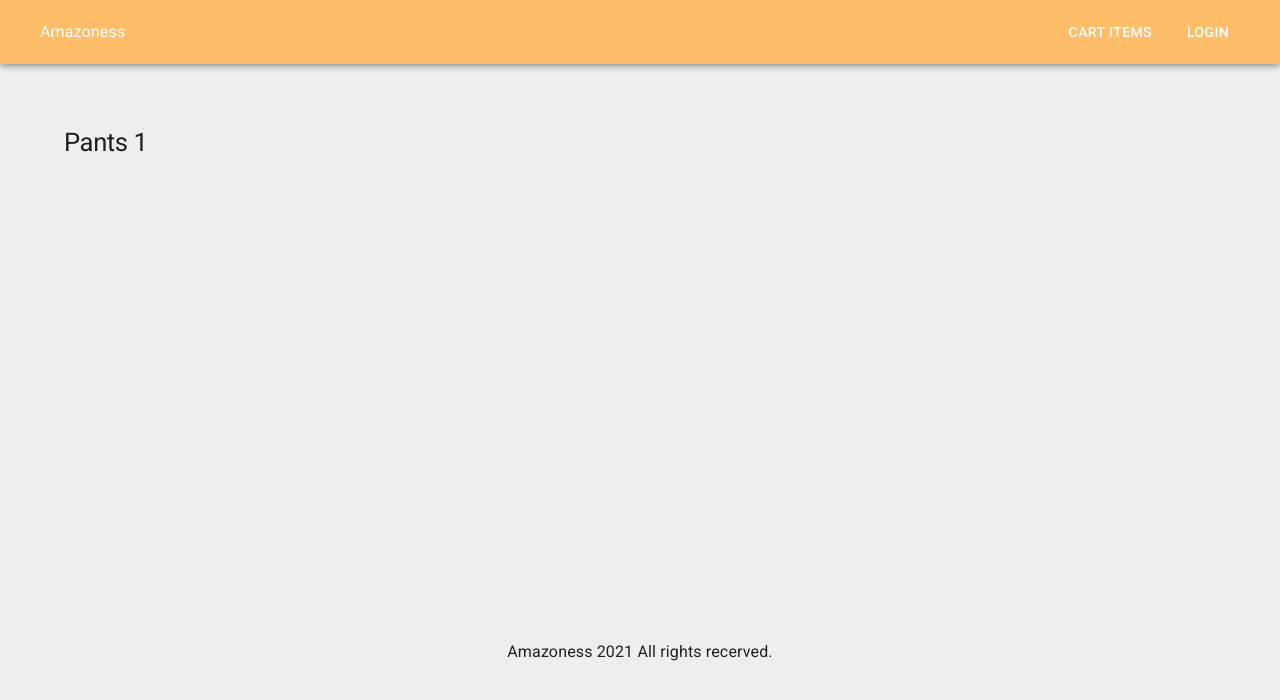
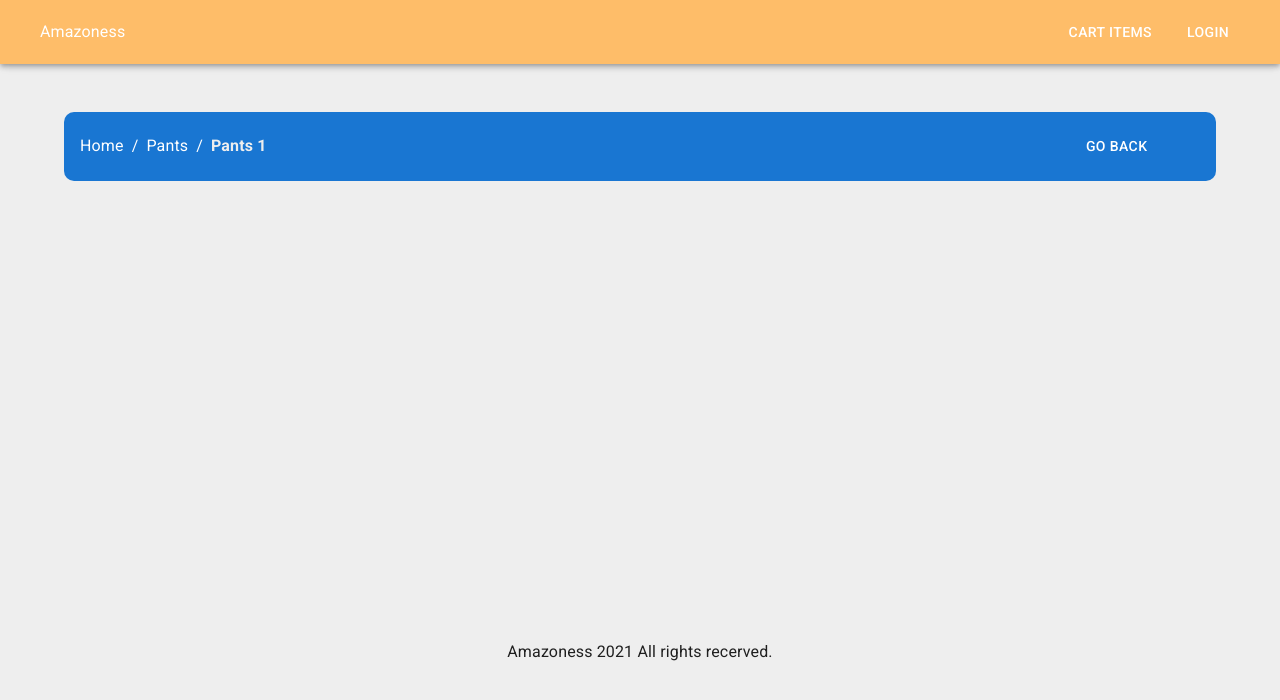
Before and after one commit to TheMrCorvy/amazoness, a Next.js app: page /product/pants-1 in a window 1280 px wide. Shown: the top 700 px of the page. Built offline with nearby package versions, Linux system fonts and the light colour scheme.

Commit message:
created BreadCrumbs component

```diff
--- /dev/null
+++ b/src/components/BreadCrumbs.tsx
@@ -0,0 +1,79 @@
+import { FC, useState, useEffect } from "react"
+
+import { useRouter } from "next/router"
+import NextLink from "next/link"
+
+import { Typography, Grid, Card, Breadcrumbs, Link, Button } from "@mui/material"
+import { useSlug } from "./utils"
+
+const BreadCrumbs: FC<Props> = ({ title, steps }) => {
+	const router = useRouter()
+	const slug = useSlug
+
+	const [urlSteps, setUrlSteps] = useState<string[][]>([["", ""]])
+
+	useEffect(() => {
+		let getSteps = Object.entries(steps)
+
+		setUrlSteps(getSteps)
+	}, [])
+
+	return (
+		<Card
+			sx={{
+				padding: "16px",
+				background: (theme) => theme.palette.info.main,
+			}}
+			elevation={0}
+		>
+			<Grid container textAlign="center" spacing={3}>
+				<Grid
+					item
+					xs={12}
+					sm={10}
+					sx={{
+						display: "flex",
+						alignItems: "center",
+					}}
+				>
+					<Breadcrumbs sx={{ color: "white" }}>
+						{urlSteps.map((step: string[], index: number) => (
+							<NextLink key={index} href={slug(step[1])} passHref>
+								<Link
+									color="inherit"
+									underline="hover"
+									sx={{ textTransform: "capitalize" }}
+								>
+									{step[0]}
+								</Link>
+							</NextLink>
+						))}
+						<Typography
+							sx={{
+								color: (theme) => theme.palette.grey[200],
+								fontWeight: "bold",
+								textTransform: "capitalize",
+							}}
+						>
+							{title}
+						</Typography>
+					</Breadcrumbs>
+				</Grid>
+				<Grid item xs={12} sm={2}>
+					<Button onClick={() => router.back()} sx={{ color: "#fff" }}>
+						Go Back
+					</Button>
+				</Grid>
+			</Grid>
+		</Card>
+	)
+}
+
+interface Props {
+	title: string
+	steps: {
+		[key: string]: string
+	}
+}
+
+export default BreadCrumbs
--- a/src/pages/product/[slug].tsx
+++ b/src/pages/product/[slug].tsx
@@ -2,17 +2,21 @@ import { FC, useEffect, useState } from "react"
 
 import { useRouter } from "next/router"
 
-import { Container, Typography } from "@mui/material"
+import { Container, Grid } from "@mui/material"
 
 import { data, urlKeyWords } from "../../misc/staticData"
 import { useFakeApi, useSlug } from "../../components/utils"
 import { Product, Req } from "../../misc/types"
 
+import BreadCrumbs from "../../components/BreadCrumbs"
+
 const ProductPage: FC = () => {
 	const router = useRouter()
 	const createSlug = useSlug
+	const callApi = useFakeApi
 
 	const [stateProduct, setStateProduct] = useState<Product>(placeholder)
+	const [loading, setLoading] = useState(true)
 
 	useEffect(() => {
 		if (!router.isReady) return
@@ -24,7 +28,7 @@ const ProductPage: FC = () => {
 			method: "GET",
 		}
 
-		useFakeApi(req).then(() => {
+		callApi(req).then((res) => {
 			let product: Product = placeholder
 
 			data.products.forEach((element) => {
@@ -36,6 +40,7 @@ const ProductPage: FC = () => {
 			if (!product.id) {
 				router.push(urlKeyWords.productNotFound)
 			} else {
+				setLoading(false)
 				setStateProduct(product)
 			}
 		})
@@ -43,7 +48,19 @@ const ProductPage: FC = () => {
 
 	return (
 		<Container maxWidth="lg">
-			<Typography variant="h1">{stateProduct.name}</Typography>
+			<Grid container justifyContent="space-around" spacing={4}>
+				<Grid item xs={12}>
+					{!loading && stateProduct.id && (
+						<BreadCrumbs
+							title={stateProduct.name}
+							steps={{
+								home: "/",
+								[stateProduct.category]: "/" + stateProduct.category,
+							}}
+						/>
+					)}
+				</Grid>
+			</Grid>
 		</Container>
 	)
 }
```
